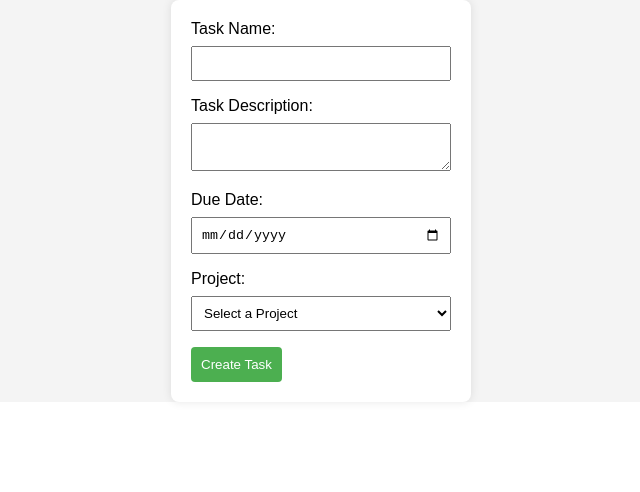
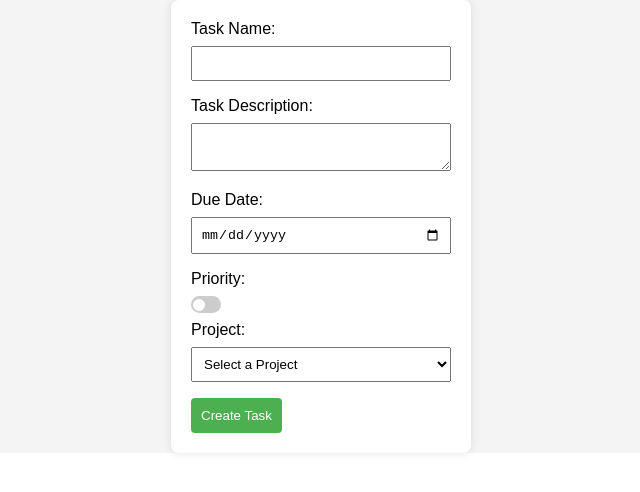
Before and after one commit to jonnyvector/to-do-list, a website built with webpack: page dist/index.html in a window 1280 px wide. Shown: the whole page, without its empty margins (319-959 px from the left). Built offline with nearby package versions, Linux system fonts and the light colour scheme.

Commit message:
feat: add priority toggle switch

```diff
--- a/src/addProject.js
+++ b/src/addProject.js
@@ -14,6 +14,7 @@ function addProject(project) {
 const shopifyProject = createProject("Shopify");
 const beanProject = createProject("Beans");
 const magentoProject = createProject("Magento");
+
 addProject(shopifyProject);
 addProject(beanProject);
 addProject(magentoProject);
--- a/src/createTask.js
+++ b/src/createTask.js
@@ -1,7 +1,13 @@
 let id = 0;
-function createTask(name, description, dueDate, projectId = null) {
+function createTask(
+  name,
+  description,
+  dueDate,
+  priority = "no",
+  projectId = null
+) {
   id++;
-  return { id, name, description, dueDate, projectId };
+  return { id, name, description, dueDate, priority, projectId };
 }
 
 export { createTask };
--- a/src/renderTask.js
+++ b/src/renderTask.js
@@ -4,19 +4,32 @@ const taskForm = document.getElementById("taskForm");
 const taskName = document.getElementById("taskName");
 const taskDescription = document.getElementById("taskDescription");
 const dueDate = document.getElementById("dueDate");
+const priority = document.getElementById("priority");
 const projectId = document.getElementById("projectId");
 const submitButton = document.getElementById("submitButton");
 const defaultTaskList = document.getElementById("defaultTaskList");
 const taskArray = addTask().taskList;
 
+console.log(priority);
+
+priority.addEventListener("click", function (e) {
+  console.log(e.target.checked);
+});
+
 function renderTask(task) {
   const taskContainer = document.createElement("div");
   const taskName = document.createElement("p");
   const taskDescription = document.createElement("p");
+  const priorityLabel = document.createElement("label");
+  const priorityInput = document.createElement("input");
+  const prioritySpan = document.createElement("span");
   const dueDate = document.createElement("p");
 
   taskContainer.className = "task-container";
   taskContainer.classList.add(`${task.id}`);
+
+  priorityLabel.classList.add("switch");
+  priorityInput.setAttribute("type");
 
   taskName.textContent = task.name;
   taskDescription.textContent = task.description;
--- a/src/style.css
+++ b/src/style.css
@@ -59,3 +59,66 @@ button {
 button:hover {
   background-color: #45a049;
 }
+
+/* The switch - the box around the slider */
+.switch {
+  position: relative;
+  display: inline-block;
+  width: 30px;
+  height: 17px;
+}
+
+/* Hide default HTML checkbox */
+.switch input {
+  opacity: 0;
+  width: 0;
+  height: 0;
+}
+
+/* The slider */
+.slider {
+  position: absolute;
+  cursor: pointer;
+  top: 0;
+  left: 0;
+  right: 0;
+  bottom: 0;
+  background-color: #ccc;
+  -webkit-transition: 0.4s;
+  transition: 0.4s;
+}
+
+.slider:before {
+  position: absolute;
+  content: "";
+  height: 12px;
+  width: 12px;
+  left: 2px;
+  bottom: 2px;
+  background-color: white;
+  -webkit-transition: 0.4s;
+  transition: 0.4s;
+}
+
+input:checked + .slider {
+  background-color: #2196f3;
+}
+
+input:focus + .slider {
+  box-shadow: 0 0 1px #2196f3;
+}
+
+input:checked + .slider:before {
+  -webkit-transform: translateX(13px);
+  -ms-transform: translateX(13px);
+  transform: translateX(13px);
+}
+
+/* Rounded sliders */
+.slider.round {
+  border-radius: 34px;
+}
+
+.slider.round:before {
+  border-radius: 50%;
+}
```
Also changed, not shown: dist/bundle.js, dist/index.html.
